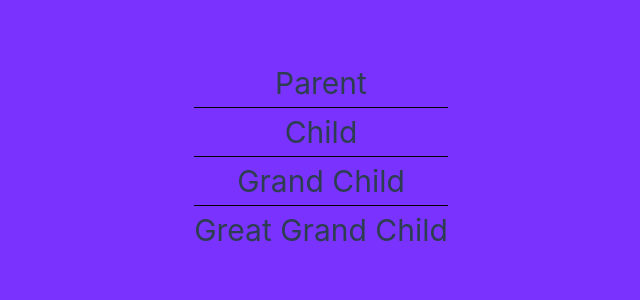
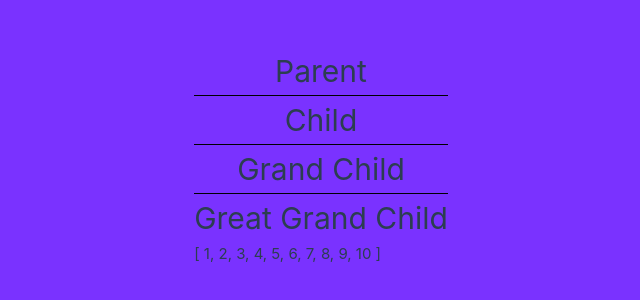
Before and after one commit to rendrazuriansyah/vue-state-management-pinia, a Vue app: page / in a window 1280 px wide. Shown: the part 244-544 px from the top of the page, without its empty margins (319-959 px from the left). Built offline with nearby package versions, Linux system fonts and the light colour scheme.

Commit message:
chore: demonstrate discouraged prop drilling in nested components

```diff
--- a/src/App.vue
+++ b/src/App.vue
@@ -1,10 +1,13 @@
 <script setup>
+import { ref } from "vue";
 import Parent from "./components/Parent.vue";
+
+const numbers = ref([1, 2, 3, 4, 5, 6, 7, 8, 9, 10]);
 </script>
 
 <template>
 	<main>
-		<Parent />
+		<Parent :numbers="numbers" />
 	</main>
 </template>
 
--- a/src/components/Child.vue
+++ b/src/components/Child.vue
@@ -1,11 +1,13 @@
 <script setup>
 import GrandChild from "./GrandChild.vue";
+
+const { numbers } = defineProps(["numbers"]);
 </script>
 
 <template>
 	<div>
 		<h1>Child</h1>
 		<div class="line"></div>
-		<GrandChild />
+		<GrandChild :numbers="numbers" />
 	</div>
 </template>
--- a/src/components/GrandChild.vue
+++ b/src/components/GrandChild.vue
@@ -1,11 +1,13 @@
 <script setup>
 import GreatGrandChild from "./GreatGrandChild.vue";
+
+const { numbers } = defineProps(["numbers"]);
 </script>
 
 <template>
 	<div>
 		<h1>Grand Child</h1>
 		<div class="line"></div>
-		<GreatGrandChild />
+		<GreatGrandChild :numbers="numbers" />
 	</div>
 </template>
--- a/src/components/GreatGrandChild.vue
+++ b/src/components/GreatGrandChild.vue
@@ -1,5 +1,10 @@
+<script setup>
+const { numbers } = defineProps(["numbers"]);
+</script>
+
 <template>
 	<div>
 		<h1>Great Grand Child</h1>
+		{{ numbers }}
 	</div>
 </template>
--- a/src/components/Parent.vue
+++ b/src/components/Parent.vue
@@ -1,11 +1,13 @@
 <script setup>
 import Child from "./Child.vue";
+
+const { numbers } = defineProps(["numbers"]);
 </script>
 
 <template>
 	<div>
 		<h1>Parent</h1>
 		<div class="line"></div>
-		<Child />
+		<Child :numbers="numbers" />
 	</div>
 </template>
```
